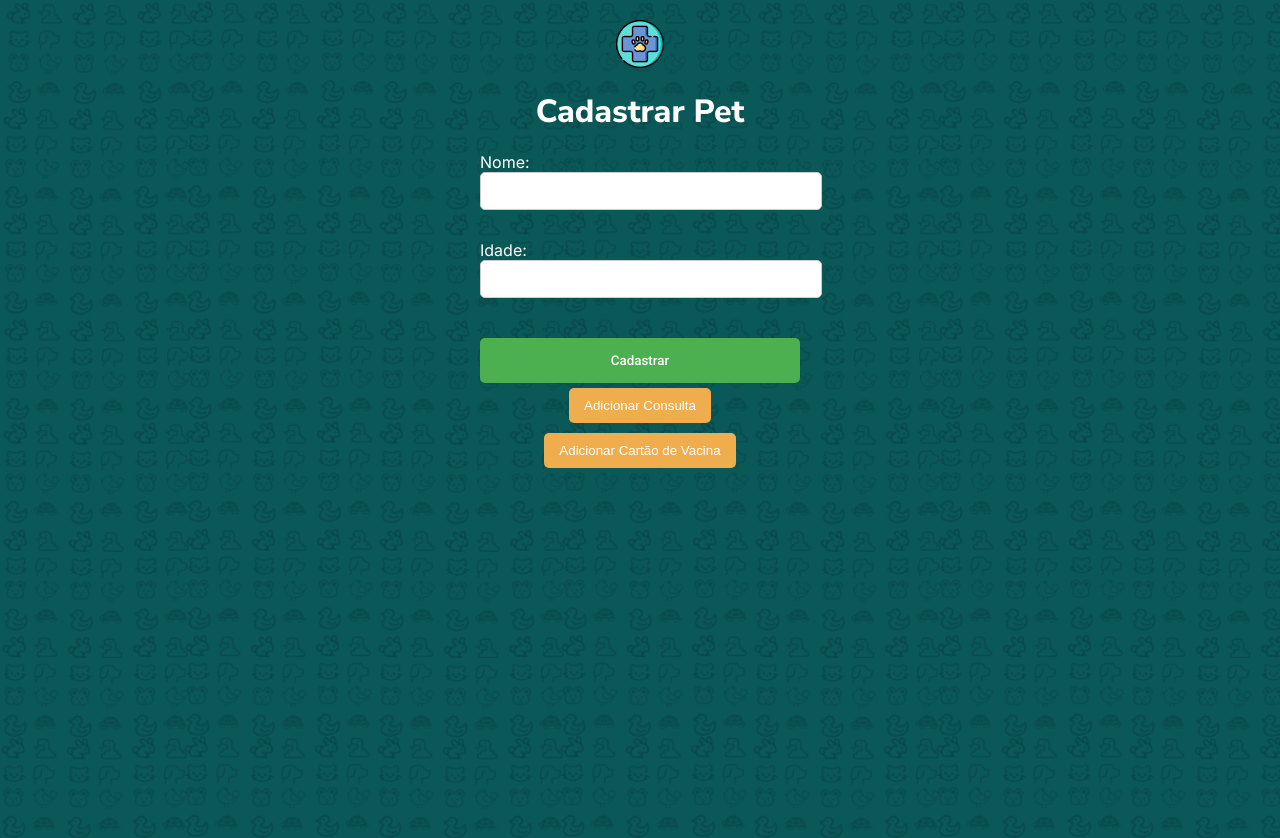
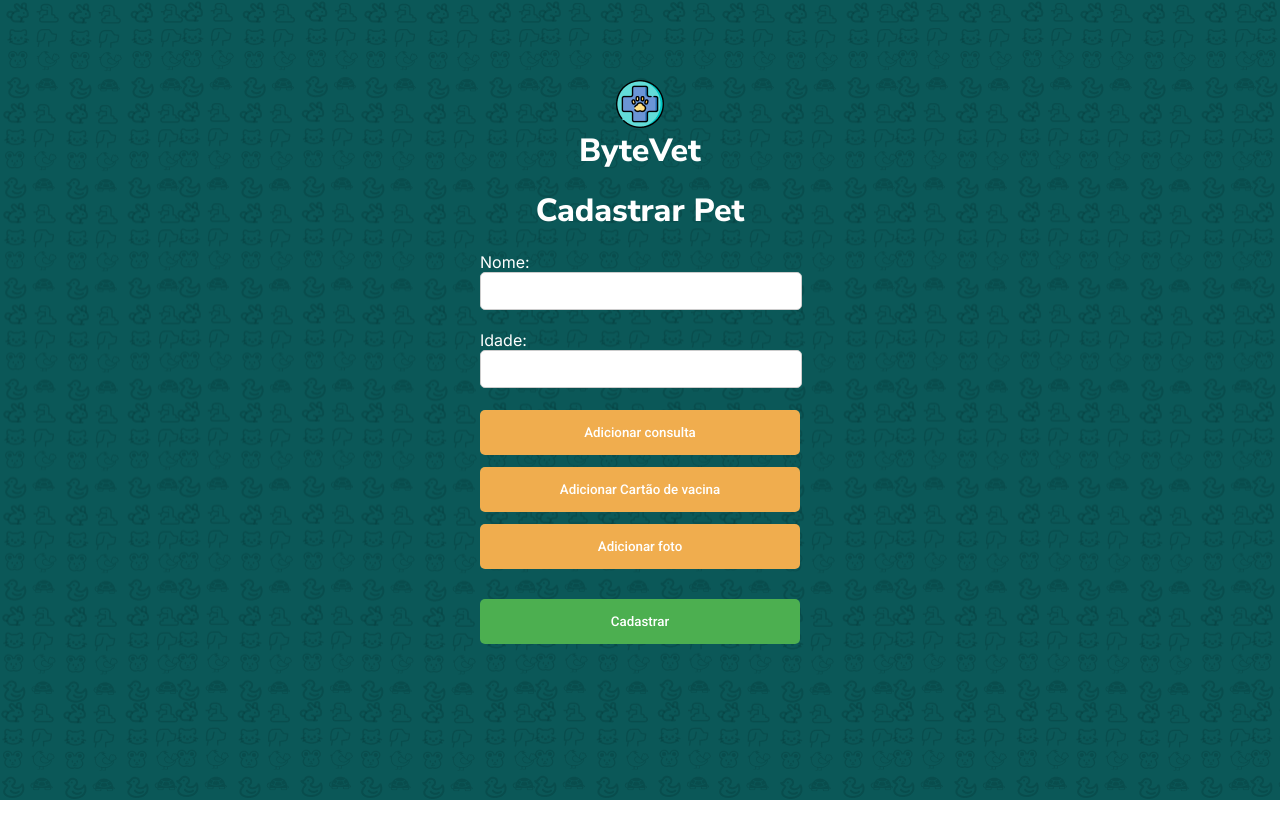
Before and after one commit to byte-vet/frontend, a React (Create React App) app: page / in a window 1280 px wide. Both pictures are taken after a click on the button "➕ Adicionar pet". After the commit the page ends 800 px from the top, so only its background shows below. Built offline with nearby package versions, Linux system fonts and the light colour scheme; the HTML template or start-up script is replaced by a standard one.

Commit message:
aplicando padronizacoes e acrescentando o campo de adicionar foto

```diff
--- a/src/pages/MyPets.css
+++ b/src/pages/MyPets.css
@@ -25,6 +25,7 @@
 
 .mypets-logo {
   margin-bottom: 0.25rem;
+  margin-top: 5rem;
 }
 
 .mypets-title {
@@ -40,6 +41,7 @@
   width: 100%;
   max-width: 320px;
   margin-bottom: 1rem;
+  margin-top: 2rem;
 }
 
 .search-bar input {
--- a/src/pages/RegisterPet.css
+++ b/src/pages/RegisterPet.css
@@ -1,73 +1,70 @@
-/* RegisterPet.css */
 @import url('https://fonts.googleapis.com/css2?family=Roboto:wght@500&display=swap');
 @import url('https://fonts.googleapis.com/css2?family=Nunito+Sans:wght@800&display=swap');
 @import url('https://fonts.googleapis.com/css2?family=Inter:wght@400&display=swap');
 
 .register-pet-container {
   font-family: 'Inter', sans-serif;
-  background-color: #0B5858; /* Mantendo a cor de fundo */
-  background-image: url('./assets/images/bg-icons.png'); /* Mesma imagem de fundo */
+  background-color: #0B5858;
+  background-image: url('./assets/images/bg-icons.png');
   background-size: contain;
   background-repeat: repeat;
   display: flex;
   flex-direction: column;
   align-items: center;
   height: 100vh;
-  padding: 20px; /* Ajuste conforme necessário */
-  overflow-y: auto; /* Habilitar scroll se necessário */
+}
+
+.register-pet-header {
+  font-family: 'Nunito Sans', sans-serif;
+  font-size: 36px;
+  font-weight: 800;
+  color: #ffffff;
+  margin-bottom: 12px;
+}
+
+.register-pet-logo {
+  margin-bottom: 0.25rem;
 }
 
 .register-pet-title {
   font-family: 'Nunito Sans', sans-serif;
-  font-size: 2rem; /* Ajuste o tamanho conforme necessário */
   font-weight: 800;
   color: #ffffff;
-  margin-bottom: 20px; /* Espaçamento do título */
+  margin-top: 0;
 }
 
 .register-pet-form {
   width: 100%;
-  max-width: 320px; /* Largura máxima como nos botões */
+  max-width: 320px;
   display: flex;
   flex-direction: column;
-  gap: 10px;
 }
 
-.register-pet-input {
-  background-color: #FFFFFF;
-  padding: 10px;
-  border-radius: 5px;
-  border: 1px solid #ccc;
-  font-family: 'Inter', sans-serif;
-}
-
-.register-pet-button {
+.button {
   font-family: 'Roboto', sans-serif;
   font-weight: 500;
   color: white;
-  background-color: #4caf50; /* Cor padrão dos botões */
+  background-color: #4caf50;
   padding: 15px 20px;
-  margin-top: 10px;
+  margin-bottom: 10px;
   border: none;
   border-radius: 5px;
   cursor: pointer;
-  width: 100%; /* Para expandir ao tamanho do contêiner */
+  width: 320px;
+  display: flex;
+  align-items: center;
+  justify-content: center;
 }
 
-.register-pet-button.add-pet {
-  background-color: #E6B800; /* Cor para o botão de adicionar pet */
+.button.register {
+  margin-top: 20px;
+  margin-bottom: 15px;
 }
 
-.register-pet-button.secondary {
-  background-color: #ccc; /* Cor secundária para botões adicionais */
-  color: #333;
-}
-
-.register-pet-checkbox {
-  display: flex;
-  align-items: center;
-  gap: 5px;
-  color: white; /* Cor do texto para o checkbox */
+.button.add {
+  margin-top: 2px;
+  background-color: #f0ad4e;
+  align-self: center;
 }
 
 .register-pet-label {
@@ -76,24 +73,11 @@
     margin-bottom: 5px;
   }
 
-  .register-pet-input {
-    width: 100%; /* Faz o input se expandir para a largura do container */
-    padding: 10px;
-    margin-bottom: 15px; /* Espaçamento entre os campos */
-    border-radius: 5px;
-    border: 1px solid #ccc;
+.register-pet-input {
+  width: 300px;
+  padding: 10px;
+  margin-bottom: 15px;
+  border-radius: 5px;
+  border: 1px solid #ccc;
+  font-family: 'Inter', sans-serif;
   }
-
-  .secondary-button {
-    background-color: #f0ad4e; /* ou qualquer outra cor desejada */
-    color: white;
-    padding: 10px 15px; /* Reduz o padding para diminuir o botão */
-    margin: 5px 0; /* Menor margem para menos espaço entre elementos */
-    border: none;
-    border-radius: 5px;
-    cursor: pointer;
-    width: auto; /* Ajusta automaticamente a largura ao conteúdo */
-    align-self: center; /* Centraliza o botão no container, se necessário */
-  }
-
-/* Adicione mais estilos conforme necessário */
--- a/src/pages/RegisterPet.js
+++ b/src/pages/RegisterPet.js
@@ -1,5 +1,5 @@
 import React, { useState } from 'react';
-import './RegisterPet.css'; // Supondo que você criará um arquivo CSS para isso
+import './RegisterPet.css';
 import logo from './assets/images/logo.png';
 
 function RegisterPet() {
@@ -18,13 +18,14 @@ function RegisterPet() {
 
   const handleSubmit = (event) => {
     event.preventDefault();
-    // Aqui você faria a chamada para o backend para registrar o pet
+    // aqui a chamada para o backend para registrar o pet
     console.log(pet);
   };
 
   return (
     <div className="register-pet-container">
       <img src={logo} alt="ByteVet Logo" className="mypets-logo" />
+      <h1 className="mypets-title">ByteVet</h1>
       <h1 className="register-pet-title">Cadastrar Pet</h1>
       <form onSubmit={handleSubmit} className="register-pet-form">
         <label className="register-pet-label">
@@ -49,18 +50,20 @@ function RegisterPet() {
             required
           />
         </label>
-        {/* Outros campos de input conforme necessário */}
-        <button type="submit" className="register-pet-button">
-          Cadastrar
-        </button>
-      </form>
-      <button className="secondary-button">
-        Adicionar Consulta
+        <button className="button add">
+        Adicionar consulta
       </button>
-      <button className="secondary-button">
-        Adicionar Cartão de Vacina
+      <button className="button add">
+        Adicionar Cartão de vacina
       </button>
-    </div>
+      <button className="button add">
+        Adicionar foto
+      </button>
+      <button type="submit" className="button register">
+        Cadastrar
+      </button>
+    </form>
+  </div>
   );
 }
 
```
